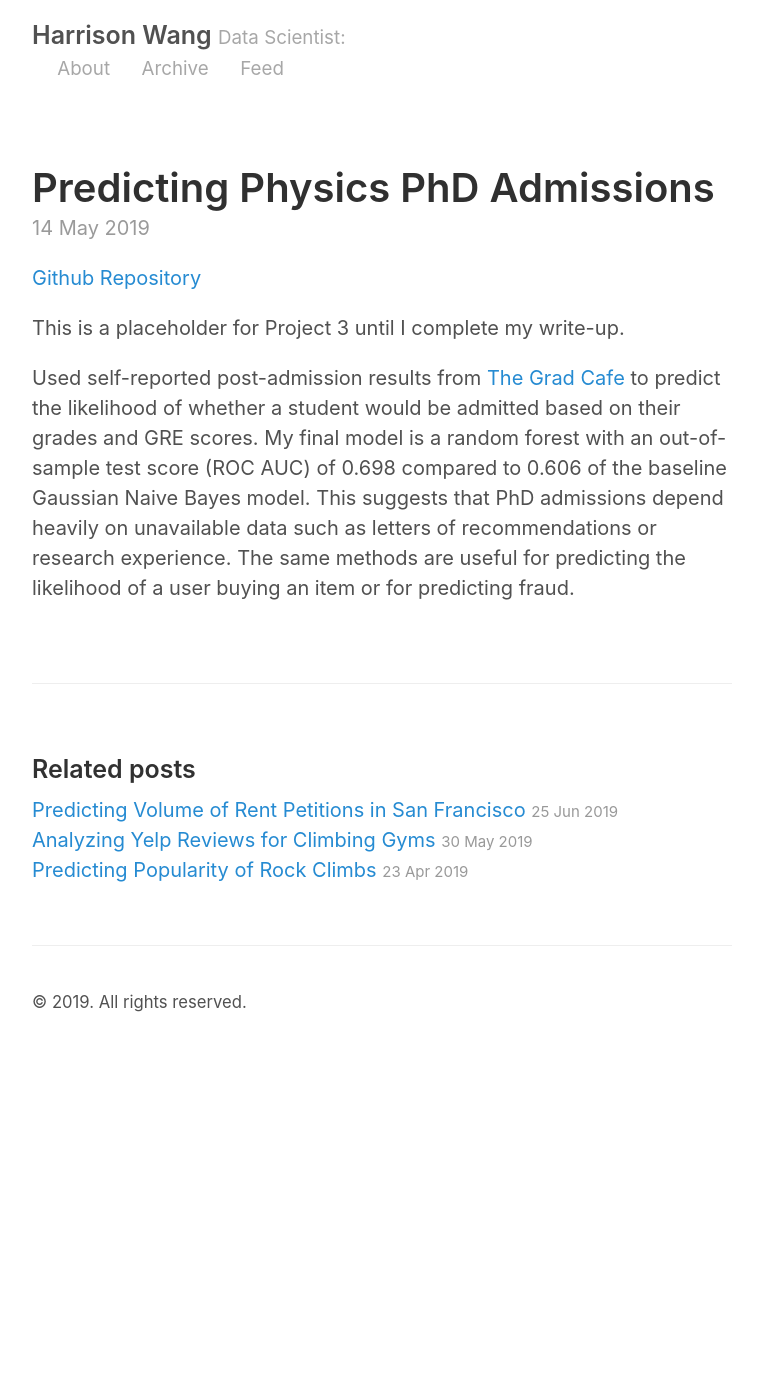
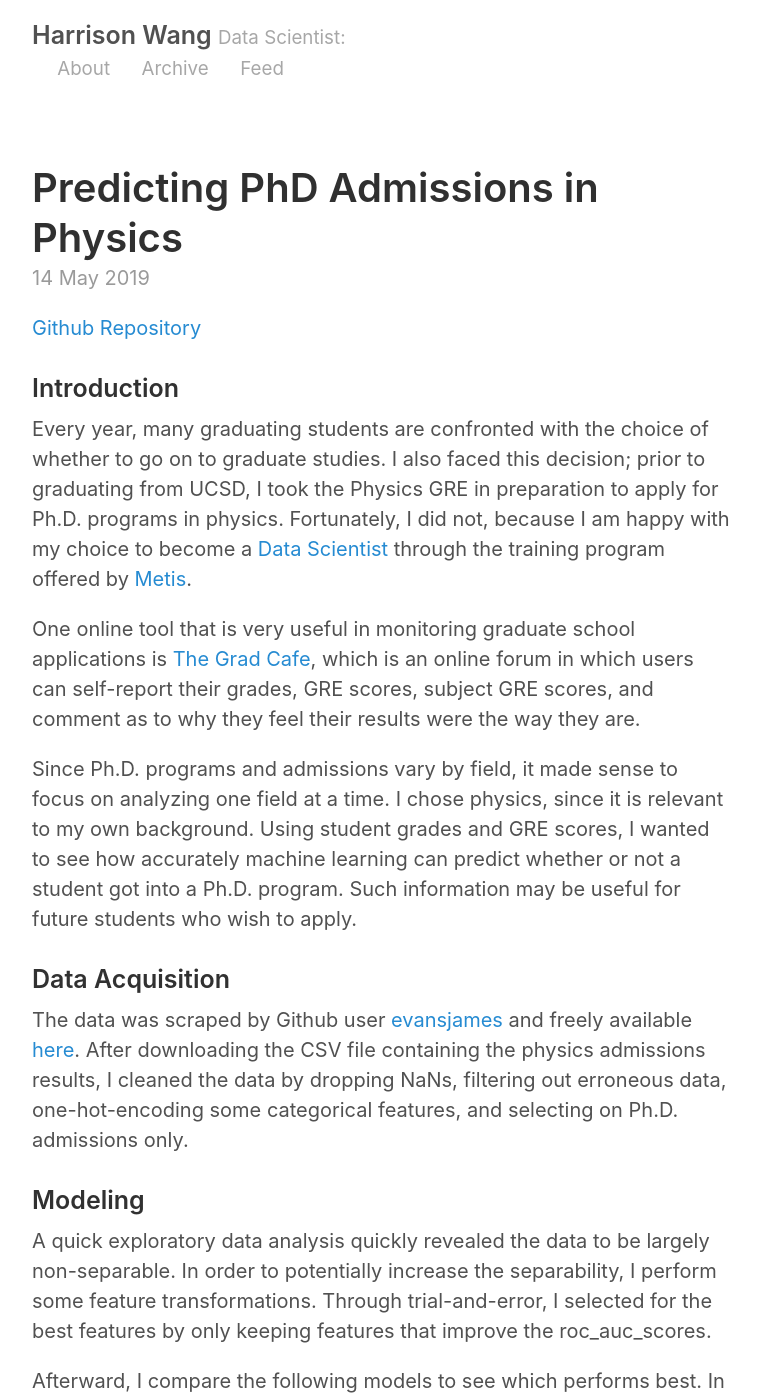
Before and after one commit to harrisonized/harrisonized.github.io, a Jekyll site: the page built from _posts/2019-05-14-predicting-physics-phd-admissions-classification.md, in a window 1280 px wide and 1400 px high. Shown: the whole window, without its empty margins (258-1021 px from the left). Built offline with Jekyll 4.4.1, drawn with Linux system fonts in a browser that asks for light colours; some of the changed text lies outside the part shown.

Commit message:
Adding business case for project 3

```diff
--- a/_posts/2019-05-14-predicting-physics-phd-admissions-classification.md
+++ b/_posts/2019-05-14-predicting-physics-phd-admissions-classification.md
@@ -1,10 +1,32 @@
 ---
 layout: post
-title: Predicting Physics PhD Admissions
+title: Predicting PhD Admissions in Physics
 ---
 
 [Github Repository](https://github.com/harrisonized/predicting-physics-phd-admissions-classification)
 
-This is a placeholder for Project 3 until I complete my write-up.
+### Introduction
 
-Used self-reported post-admission results from [The Grad Cafe](https://www.thegradcafe.com/) to predict the likelihood of whether a student would be admitted based on their grades and GRE scores. My final model is a random forest with an out-of-sample test score (ROC AUC) of 0.698 compared to 0.606 of the baseline Gaussian Naive Bayes model. This suggests that PhD admissions depend heavily on unavailable data such as letters of recommendations or research experience. The same methods are useful for predicting the likelihood of a user buying an item or for predicting fraud.
+Every year, many graduating students are confronted with the choice of whether to go on to graduate studies. I also faced this decision; prior to graduating from UCSD, I took the Physics GRE in preparation to apply for Ph.D. programs in physics. Fortunately, I did not, because I am happy with my choice to become a [Data Scientist](https://www.linkedin.com/in/harrisonized/) through the training program offered by [Metis](https://www.thisismetis.com/).
+
+One online tool that is very useful in monitoring graduate school applications is [The Grad Cafe](https://www.thegradcafe.com/), which is an online forum in which users can self-report their grades, GRE scores, subject GRE scores, and comment as to why they feel their results were the way they are.
+
+Since Ph.D. programs and admissions vary by field, it made sense to focus on analyzing one field at a time. I chose physics, since it is relevant to my own background. Using student grades and GRE scores, I wanted to see how accurately machine learning can predict whether or not a student got into a Ph.D. program. Such information may be useful for future students who wish to apply.
+
+### Data Acquisition
+
+The data was scraped by Github user [evansjames](https://github.com/evansrjames/) and freely available [here](https://github.com/evansrjames/gradcafe-admissions-data). After downloading the CSV file containing the physics admissions results, I cleaned the data by dropping NaNs, filtering out erroneous data, one-hot-encoding some categorical features, and selecting on Ph.D. admissions only.
+
+### Modeling
+
+A quick exploratory data analysis quickly revealed the data to be largely non-separable. In order to potentially increase the separability, I perform some feature transformations. Through trial-and-error, I selected for the best features by only keeping features that improve the roc_auc_scores.
+
+Afterward, I compare the following models to see which performs best. In order from best-to-worst, the models I tried are: random forest, xgboost, decision tree, svc, logistic regression, and Gaussian naive bayes.  Since random forest performed the best, I used a tuning grid in order to limit the tree depth and number of trees to improve model speed.
+
+Finally, I use random forest with untransformed features to derive the relative importance as a sanity check.
+
+My final model is a random forest with an out-of-sample test score (ROC AUC) of 0.698 compared to 0.606 of the baseline Gaussian Naive Bayes model.
+
+### Conclusions
+
+The low ROC AUC suggests that PhD admissions depend heavily on unavailable data such as letters of recommendations or research experience. The same methods are useful for predicting the likelihood of a user buying an item or for predicting fraud.
```
